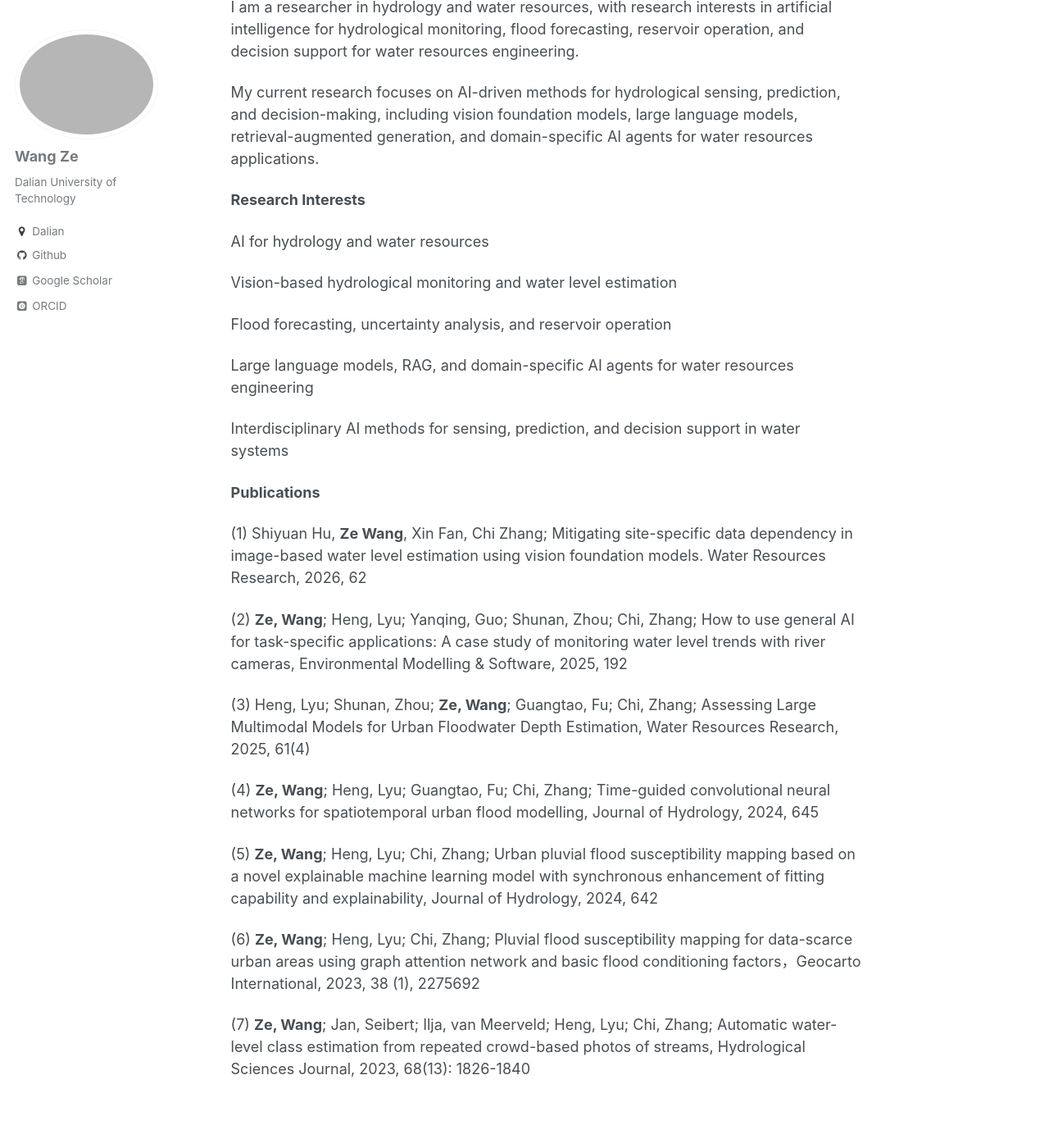
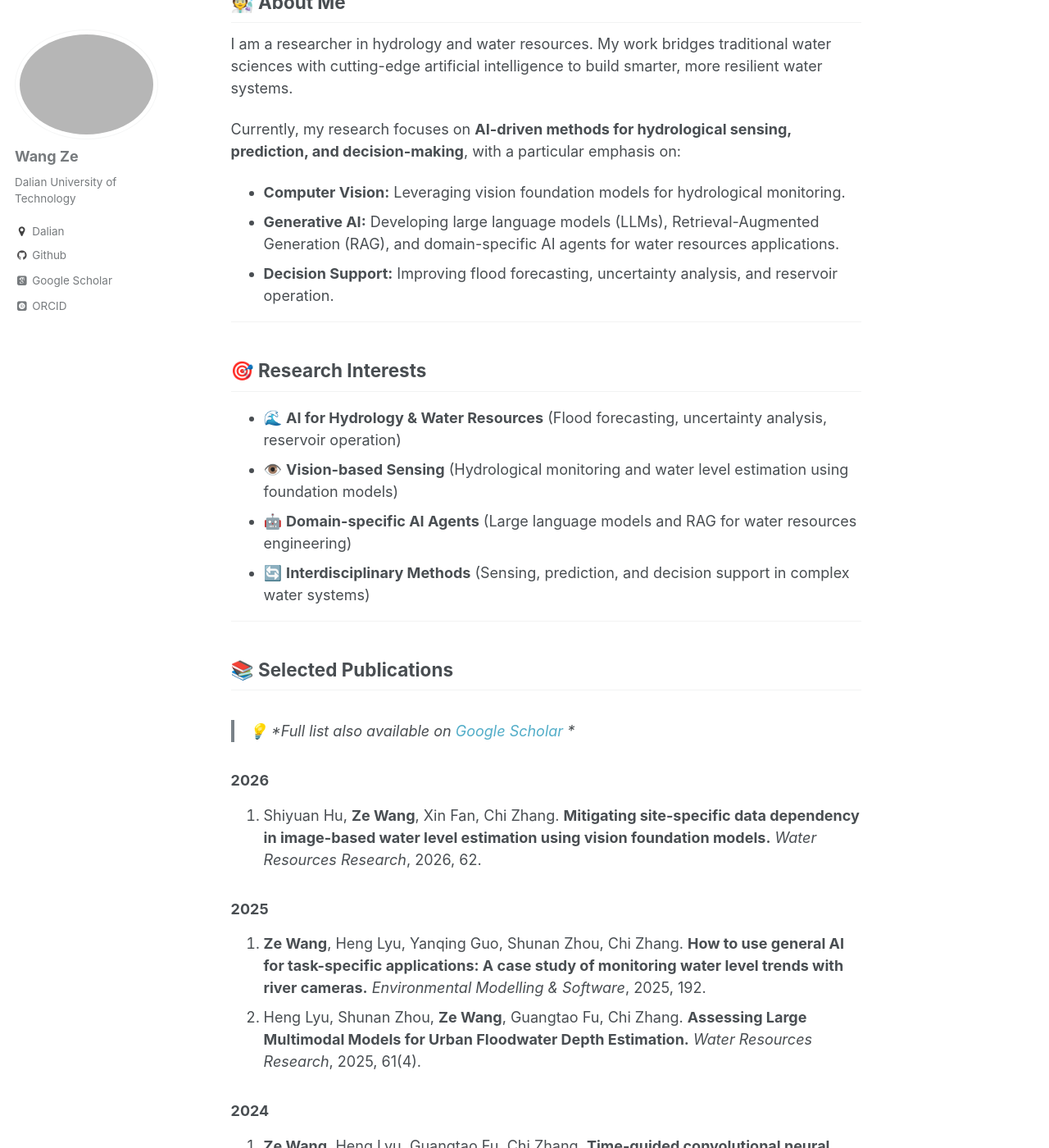
Before and after one commit to wangze-1996/wangze-1996.github.io, a Jekyll site: the page built from _pages/about.md, in a window 1280 px wide and 1400 px high, scrolled down 216 px. Shown: the whole window at 82% size. Built offline with Jekyll 4.4.1, drawn with Linux system fonts in a browser that asks for light colours; some web fonts are replaced; some of the changed text lies outside the part shown.

Commit message:
Update about.md

```diff
--- a/_pages/about.md
+++ b/_pages/about.md
@@ -9,37 +9,41 @@ redirect_from:
 ---
 
 
-**About**
+## 🧑‍🔬 About Me
 
-I am a researcher in hydrology and water resources, with research interests in artificial intelligence for hydrological monitoring, flood forecasting, reservoir operation, and decision support for water resources engineering.
+I am a researcher in hydrology and water resources. My work bridges traditional water sciences with cutting-edge artificial intelligence to build smarter, more resilient water systems.
 
-My current research focuses on AI-driven methods for hydrological sensing, prediction, and decision-making, including vision foundation models, large language models, retrieval-augmented generation, and domain-specific AI agents for water resources applications.
+Currently, my research focuses on **AI-driven methods for hydrological sensing, prediction, and decision-making**, with a particular emphasis on:
+* **Computer Vision:** Leveraging vision foundation models for hydrological monitoring.
+* **Generative AI:** Developing large language models (LLMs), Retrieval-Augmented Generation (RAG), and domain-specific AI agents for water resources applications.
+* **Decision Support:** Improving flood forecasting, uncertainty analysis, and reservoir operation.
 
-**Research Interests**
+---
 
-AI for hydrology and water resources
+## 🎯 Research Interests
 
-Vision-based hydrological monitoring and water level estimation
+* 🌊 **AI for Hydrology & Water Resources** (Flood forecasting, uncertainty analysis, reservoir operation)
+* 👁️ **Vision-based Sensing** (Hydrological monitoring and water level estimation using foundation models)
+* 🤖 **Domain-specific AI Agents** (Large language models and RAG for water resources engineering)
+* 🔄 **Interdisciplinary Methods** (Sensing, prediction, and decision support in complex water systems)
 
-Flood forecasting, uncertainty analysis, and reservoir operation
+---
 
-Large language models, RAG, and domain-specific AI agents for water resources engineering
+## 📚 Selected Publications
 
-Interdisciplinary AI methods for sensing, prediction, and decision support in water systems
+> 💡 *Full list also available on [Google Scholar](https://scholar.google.com/citations?user=MgsqhIoAAAAJ&hl=zh-CN) *
 
+### 2026
+1. Shiyuan Hu, **Ze Wang**, Xin Fan, Chi Zhang. **Mitigating site-specific data dependency in image-based water level estimation using vision foundation models.** *Water Resources Research*, 2026, 62.
 
-**Publications**
+### 2025
+2. **Ze Wang**, Heng Lyu, Yanqing Guo, Shunan Zhou, Chi Zhang. **How to use general AI for task-specific applications: A case study of monitoring water level trends with river cameras.** *Environmental Modelling & Software*, 2025, 192.
+3. Heng Lyu, Shunan Zhou, **Ze Wang**, Guangtao Fu, Chi Zhang. **Assessing Large Multimodal Models for Urban Floodwater Depth Estimation.** *Water Resources Research*, 2025, 61(4).
 
-(1) Shiyuan  Hu, **Ze Wang**, Xin Fan, Chi Zhang; Mitigating site-specific data dependency in image-based water level estimation using vision foundation models. Water Resources Research, 2026, 62
+### 2024
+4. **Ze Wang**, Heng Lyu, Guangtao Fu, Chi Zhang. **Time-guided convolutional neural networks for spatiotemporal urban flood modelling.** *Journal of Hydrology*, 2024, 645.
+5. **Ze Wang**, Heng Lyu, Chi Zhang. **Urban pluvial flood susceptibility mapping based on a novel explainable machine learning model with synchronous enhancement of fitting capability and explainability.** *Journal of Hydrology*, 2024, 642.
 
-(2) **Ze, Wang**; Heng, Lyu; Yanqing, Guo; Shunan, Zhou; Chi, Zhang; How to use general AI for task-specific applications: A case study of monitoring water level trends with river cameras, Environmental Modelling & Software, 2025, 192
-
-(3) Heng, Lyu; Shunan, Zhou; **Ze, Wang**; Guangtao, Fu; Chi, Zhang; Assessing Large Multimodal Models for Urban Floodwater Depth Estimation, Water Resources Research, 2025, 61(4)
-
-(4) **Ze, Wang**; Heng, Lyu; Guangtao, Fu; Chi, Zhang; Time-guided convolutional neural networks for spatiotemporal urban flood modelling, Journal of Hydrology, 2024, 645
-
-(5) **Ze, Wang**; Heng, Lyu; Chi, Zhang; Urban pluvial flood susceptibility mapping based on a novel explainable machine learning model with synchronous enhancement of fitting capability and explainability, Journal of Hydrology, 2024, 642
-
-(6) **Ze, Wang**; Heng, Lyu; Chi, Zhang; Pluvial flood susceptibility mapping for data-scarce urban areas using graph attention network and basic flood conditioning factors，Geocarto International, 2023, 38 (1), 2275692
-
-(7) **Ze, Wang**; Jan, Seibert; Ilja, van Meerveld; Heng, Lyu; Chi, Zhang; Automatic water-level class estimation from repeated crowd-based photos of streams, Hydrological Sciences Journal, 2023, 68(13): 1826-1840
+### 2023
+6. **Ze Wang**, Heng Lyu, Chi Zhang. **Pluvial flood susceptibility mapping for data-scarce urban areas using graph attention network and basic flood conditioning factors.** *Geocarto International*, 2023, 38(1), 2275692.
+7. **Ze Wang**, Jan Seibert, Ilja van Meerveld, Heng Lyu, Chi Zhang. **Automatic water-level class estimation from repeated crowd-based photos of streams.** *Hydrological Sciences Journal*, 2023, 68(13): 1826-1840.
```
